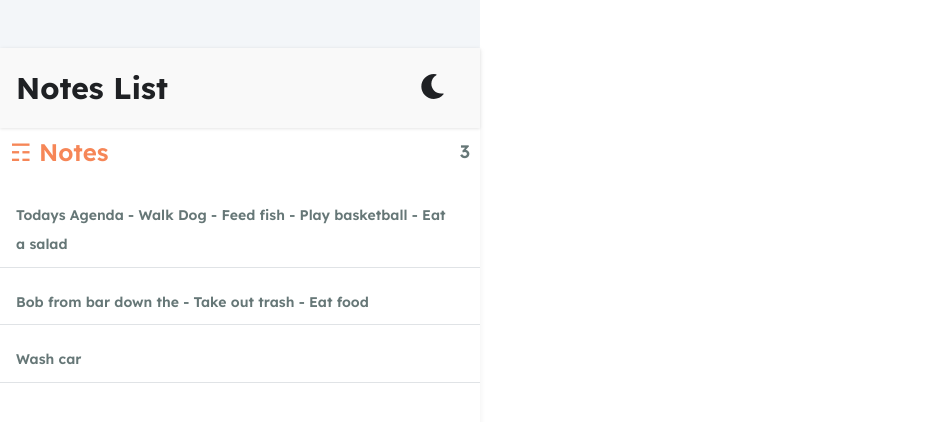
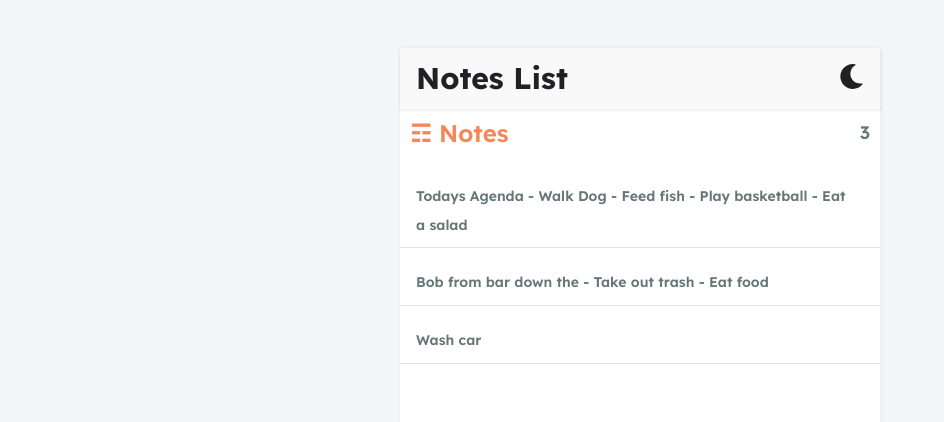
Before and after one commit to arief-github/notes-ios-app, a React (Vite) app: page / in a window 1280 px wide. Shown: the top 422 px of the page, without its empty margins (0-944 px from the left). Built offline with nearby package versions, Linux system fonts and the light colour scheme.

Commit message:
fix bug layout and change class name

```diff
--- a/src/App.css
+++ b/src/App.css
@@ -62,7 +62,7 @@
 }
 
 
-.app {
+.app-notes {
   width: 100%;
   max-width: 480px;
   height: 88vh;
--- a/src/App.jsx
+++ b/src/App.jsx
@@ -13,13 +13,13 @@
 
   return (
     <Router>
-      <div className={`container ${dark === true ? 'dark' : ''}`}>
-        <div className='app'>
+      <section className={`container ${dark === true ? 'dark' : ''}`}>
+        <div className='app-notes'>
           <Header dark={dark} toggleDark={toggleDark}/>
           <Route path="/" component={NotesPage} exact />
           <Route path="/note/:id" component={NoteDetail}/>
         </div>
-      </div>
+      </section>
     </Router>
   )
 }
--- a/src/index.css
+++ /dev/null
@@ -1,69 +0,0 @@
-:root {
-  font-family: Inter, system-ui, Avenir, Helvetica, Arial, sans-serif;
-  line-height: 1.5;
-  font-weight: 400;
-
-  color-scheme: light dark;
-  color: rgba(255, 255, 255, 0.87);
-  background-color: #242424;
-
-  font-synthesis: none;
-  text-rendering: optimizeLegibility;
-  -webkit-font-smoothing: antialiased;
-  -moz-osx-font-smoothing: grayscale;
-  -webkit-text-size-adjust: 100%;
-}
-
-a {
-  font-weight: 500;
-  color: #646cff;
-  text-decoration: inherit;
-}
-a:hover {
-  color: #535bf2;
-}
-
-body {
-  margin: 0;
-  display: flex;
-  place-items: center;
-  min-width: 320px;
-  min-height: 100vh;
-}
-
-h1 {
-  font-size: 3.2em;
-  line-height: 1.1;
-}
-
-button {
-  border-radius: 8px;
-  border: 1px solid transparent;
-  padding: 0.6em 1.2em;
-  font-size: 1em;
-  font-weight: 500;
-  font-family: inherit;
-  background-color: #1a1a1a;
-  cursor: pointer;
-  transition: border-color 0.25s;
-}
-button:hover {
-  border-color: #646cff;
-}
-button:focus,
-button:focus-visible {
-  outline: 4px auto -webkit-focus-ring-color;
-}
-
-@media (prefers-color-scheme: light) {
-  :root {
-    color: #213547;
-    background-color: #ffffff;
-  }
-  a:hover {
-    color: #747bff;
-  }
-  button {
-    background-color: #f9f9f9;
-  }
-}
--- a/src/main.jsx
+++ b/src/main.jsx
@@ -1,7 +1,6 @@
 import React from 'react'
 import ReactDOM from 'react-dom/client'
 import App from './App'
-import './index.css'
 
 ReactDOM.createRoot(document.getElementById('root')).render(
     <App />
```
